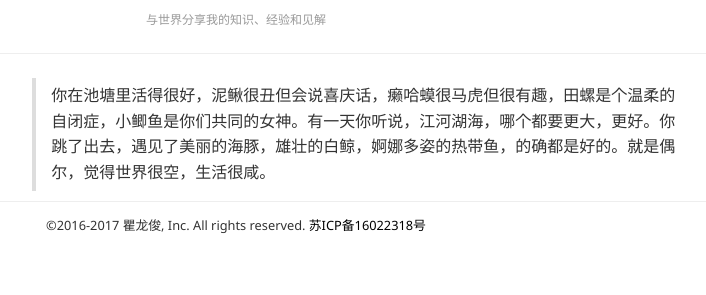
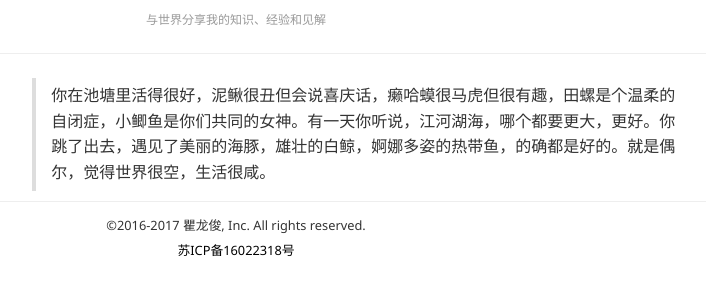
Before and after one commit to qulongjun/SearchAlgorithm, a plain HTML site: page index3.html in a window 1280 px wide. Shown: the part 77-372 px from the top of the page, without its empty margins (404-1110 px from the left). Drawn offline with Linux system fonts and the light colour scheme; no server answers.

Commit message:
备案信息

```diff
--- a/index3.html
+++ b/index3.html
@@ -42,7 +42,7 @@
 </div>
 
 <footer class="my-footer">
-    <small>©2016-2017 瞿龙俊, Inc. All rights reserved. <a
+    <small>©2016-2017 瞿龙俊, Inc. All rights reserved.<br/> <a
             href="http://www.miitbeian.gov.cn" target="_blank">苏ICP备16022318号</a></small>
 
 </footer>
```
